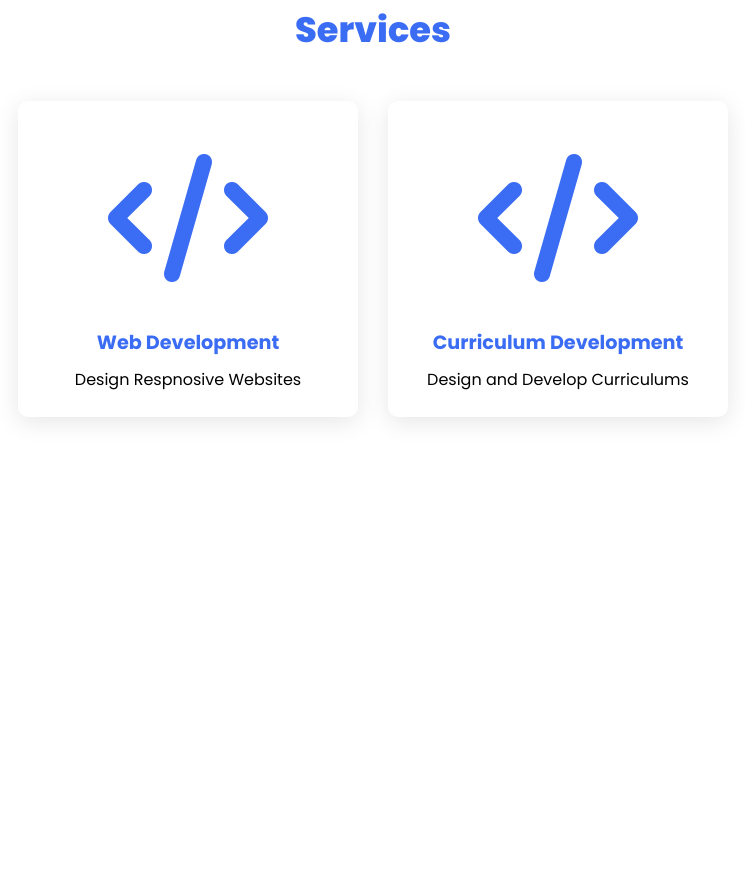
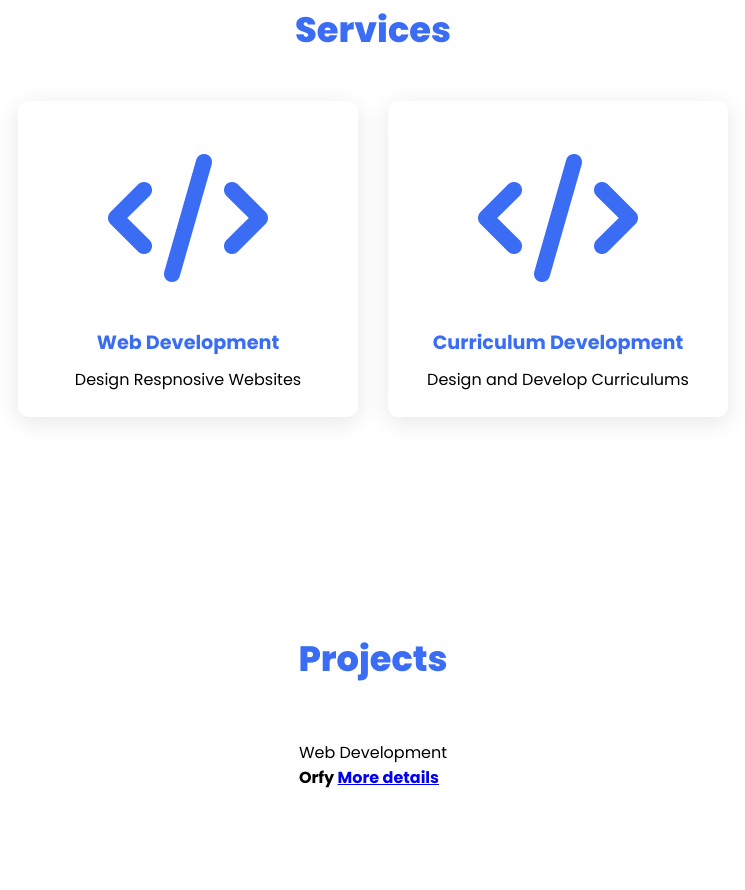
Before and after one commit to MohamedOrfy1/portfolio, a plain HTML site: page index.html in a window 1280 px wide. Shown: the part 897-1787 px from the top of the page, without its empty margins (267-1012 px from the left). Before the commit the page ends 1429 px from the top, so only its background shows below. Drawn offline with Linux system fonts and the light colour scheme.

```diff
--- a/index.html
+++ b/index.html
@@ -53,5 +53,23 @@
         </div>
 
     </section>
+
+    <section class="projects" id="projects">
+        <h2 class="title">Projects</h2>
+        <div class="content">
+            <div class="project-card">
+                <div class="project-image">
+                    <img src="">
+                </div>
+                <div class="project-info">
+                    <p class="project-category">Web Development</p>
+                    <strong class="project-title">
+                        <span>Orfy</span>
+                        <a href="#" class="more-details">More details</a>
+                    </strong>
+                </div>
+            </div>
+        </div>
+    </section>
 </body>
 </html>
```
